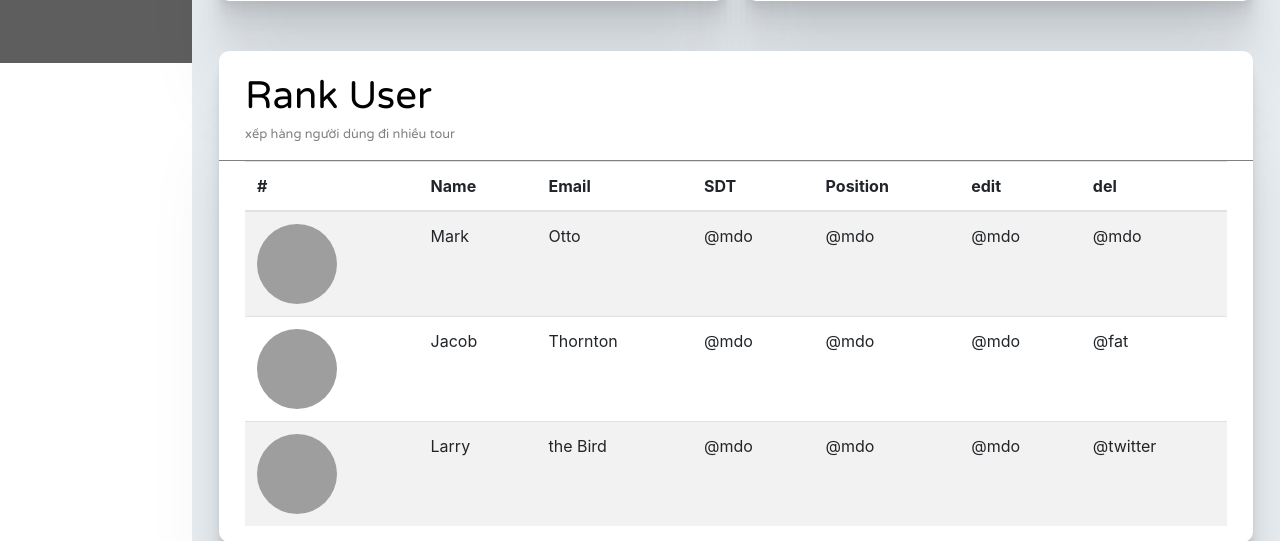
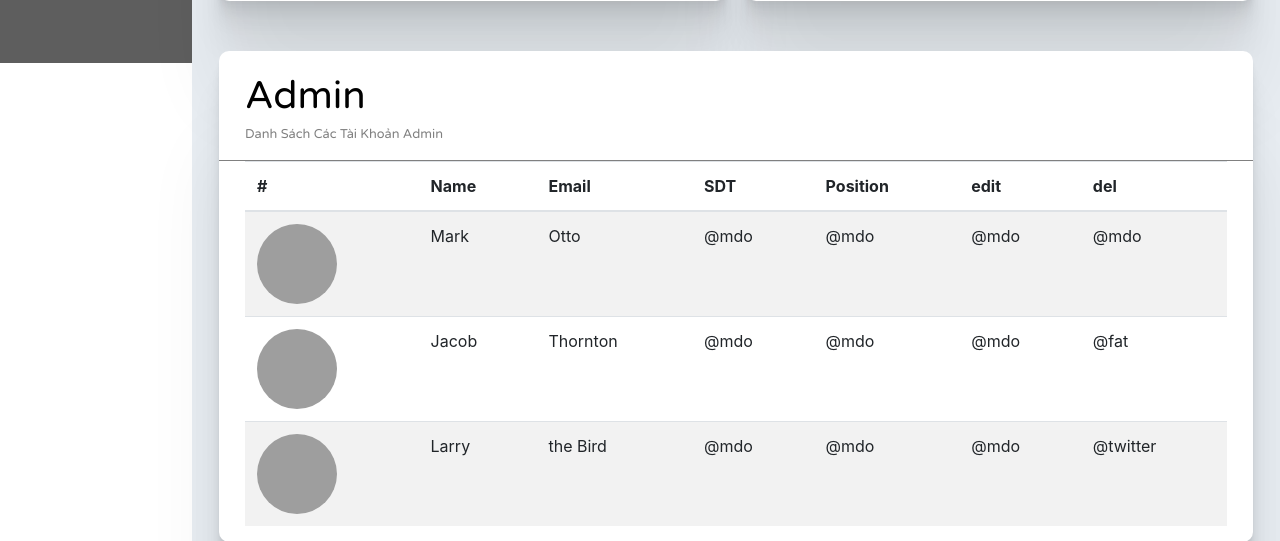
Before and after one commit to TruongAn-Webdesigner/EAC, a PHP site: page / in a window 1280 px wide. Shown: the part 659-1200 px from the top of the page. Run offline with PHP 8.4, Linux system fonts and the light colour scheme; data that the repository does not hold is empty; some libraries are stand-ins or nearby versions; grey boxes are pictures that could not be loaded.

Commit message:
Update index.php

```diff
--- a/admin/view/home/index.php
+++ b/admin/view/home/index.php
@@ -200,8 +200,8 @@
 
                                     <div class="title_view_ad">
                                         <div class="text_view_ad">
-                                            <span>Rank User</span> <br>
-                                             xếp hàng người dùng đi nhiều tour
+                                            <span>Admin</span> <br>
+                                            Danh Sách Các Tài Khoản Admin
                                         </div>
                                     </div>
 
```
